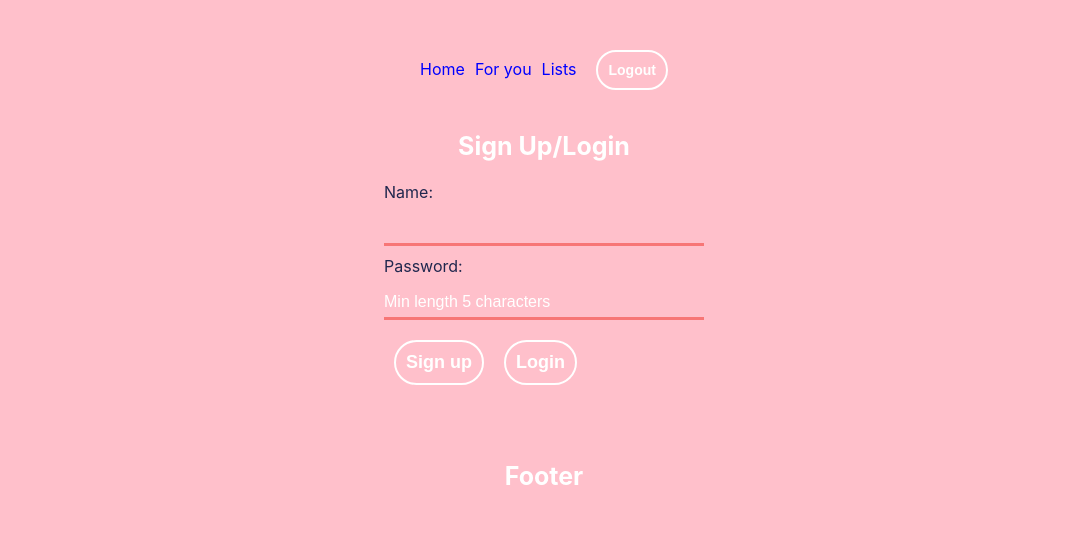
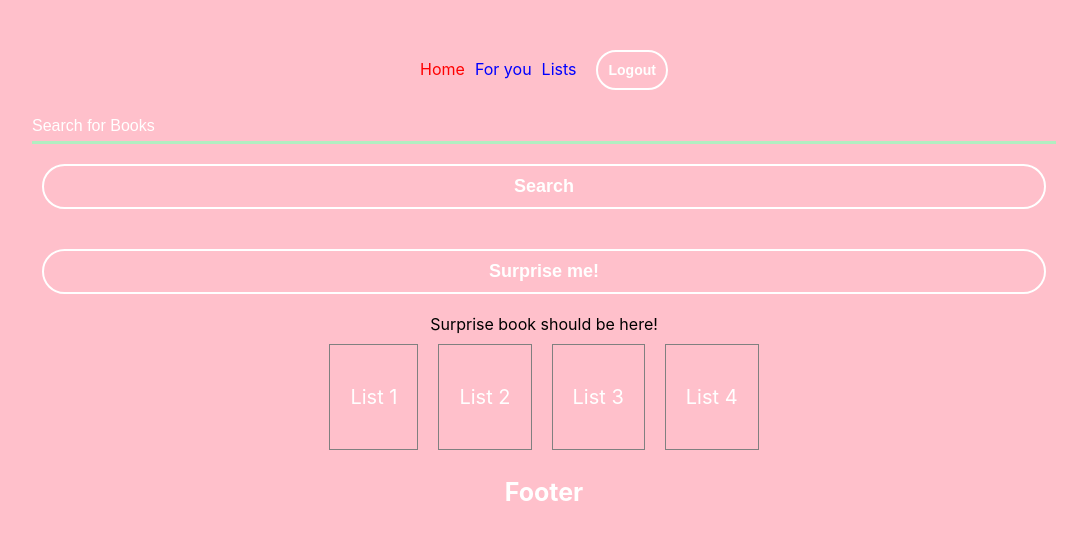
Before and after one commit to annahasselstrom/project-bookApp-frontend, a React (Create React App) app: page /home in a window 1280 px wide. Before the commit this address led to /. Shown: the top 540 px of the page, without its empty margins (96-1183 px from the left). Built offline with nearby package versions, Linux system fonts and the light colour scheme; a web font is replaced by a local one.

Commit message:
Add new Card component.

```diff
--- a/src/components/Routing.js
+++ b/src/components/Routing.js
@@ -22,8 +22,9 @@ export const Routing = () => {
           <Nav />
           {/*<SurpriseMe />*/}
           <Switch>
+            {/*}
             <Route path="/" exact component={Login} />
-            {accessToken}
+  */}
             <Route path="/home" exact>
               <HomePage />
             </Route>
--- a/src/components/SurpriseMe.js
+++ b/src/components/SurpriseMe.js
@@ -1,18 +1,65 @@
-import React from 'react';
+import React, { useState, useEffect } from 'react';
+import { useHistory } from 'react-router-dom';
+import { useSelector } from 'react-redux';
 
+//import { user } from "../reducers/user";
 
 export const SurpriseMe = () => {
+  const [result, setResult] = useState([]);
+  const [item, setItem] = useState({})
 
-    const handleClick = (event) => {
-        //randomising function goes here or
-    }
+  const API_KEY = "AIzaSyBMTkeEyzxF2RWvjntlELxi9BKATuFxRDU";
+  const API_URL_ANT = `https://www.googleapis.com/books/v1/volumes?q=subject:'art'&langRestrict="fr"&key=${API_KEY}`;
+
+  //console.log(API_URL_ANT)
+  //console.log(API_URL_YOUNG);
+
+  const handleChange = (event) => {
+    const randomBook = event.target.value;
+    //setRandomBook(randomBook); //state variable, from button
+  };
+
+  const handleSubmit = (event) => {
+    event.preventDefault();
+
+    fetch(API_URL_ANT)
+      .then((res) => res.json())
+      .then(data => {
+        //console.log(data.items)
+        setResult(data.items)
+      })
+      .catch((error) => console.log(error))
+  };
+
+  const randomResult = () => {
+    return result[Math.floor(Math.random() * result.length)]
+  };
+
+  console.log(randomResult());
+  //const randomBook = randomResult();
+
   return (
-      <form>
+    <>
+      <form onSubmit={handleSubmit}>
       <button
-          onClick={handleClick}
+        onChange={handleChange}
         type="submit">
         Surprise me!
       </button>
       </form>
+      <div>Surprise book should be here!
+        <div>
+        {Object.entries(randomResult).map((entry) =>
+        <p>{entry[4]} : {entry[0[0]]}</p>
+          )}
+          </div>
+      </div>
+      </>
     )
 };
+
+/*
+{Object.entries(randomResult).map((entry) =>
+      <p>{entry[0]} : {entry[1]}</p>
+  )}
+  */
--- a/src/pages.js/BookDetails.js
+++ b/src/pages.js/BookDetails.js
@@ -19,6 +19,7 @@ export const BookDetails = () => {
       })
       .catch((error) => console.log(error))
   }, [bookId]);
+
 
   // Create PATCH to add book to fav list
   const handleChange = (event) => {
--- a/src/pages.js/ForYou.js
+++ b/src/pages.js/ForYou.js
@@ -6,7 +6,7 @@ export const ForYou = () => {
     const history = useHistory();
     const accessToken = useSelector((store) => store.user.login.accessToken);
 
-
+    {/*}
     // set state
 
     // handle deleteBook
@@ -15,12 +15,12 @@ export const ForYou = () => {
     // GET request to get list
 
 
-
     useEffect(() => {
         if (!accessToken) {
           history.push("/")
         }
     }, [history, accessToken]);
+
 
     return (
         <h1>For you</h1>
@@ -28,4 +28,5 @@ export const ForYou = () => {
         // delete-button - handle deleteBook
         // back-button
     )
+    */}
 }
--- a/src/pages.js/HomePage.js
+++ b/src/pages.js/HomePage.js
@@ -25,7 +25,7 @@ import { SurpriseMe } from "../components/SurpriseMe";
 
 
 export const HomePage = () => {
-    const [book, setBook] = useState('');
+  const [book, setBook] = useState('');
   const [result, setResult] = useState([]);
   const history = useHistory();
   const accessToken = useSelector((store) => store.user.login.accessToken);
@@ -47,18 +47,19 @@ export const HomePage = () => {
         fetch(API_URL)
             .then((res) => res.json())
             .then(data => {
-                //console.log(data.items)
+                //   console.log(data.items)
                 setResult(data.items);
             })
             .catch((error) => console.log(error))
     };
+  {/*}
 
-    useEffect(() => {
+  useEffect(() => {
       if (!accessToken) {
-        history.push("/")
+        history.push("/home")
       }
     }, [history, accessToken]);
-
+  */}
     return (
         <>
           <form onSubmit={handleSubmit}>
--- a/src/pages.js/ListsList.js
+++ b/src/pages.js/ListsList.js
@@ -26,17 +26,21 @@ export const ListsList = () => {
         event.preventDefault();
         fetch(API_URL_YOUNG)
             .then((res) => res.json())
-            .then(data => {
-                setResult(data.items);
+          .then(data => {
+            //console.log(data.items)
+            setResult(data.items);
             })
             .catch((error) => console.log(error))
     };
 
+  /*
     useEffect(() => {
         if (!accessToken) {
           history.push("/")
         }
-      }, [history, accessToken]);
+    }, [history, accessToken]);
+  */
+
     //map and output
     return (
         <>
--- a/src/pages.js/Login.js
+++ b/src/pages.js/Login.js
@@ -94,13 +94,13 @@ export const Login = () => {
         setPassword("");
       });
   };
-
+/*
   useEffect(() => {
     if (accessToken) {
       history.push("/home")
     }
   }, [history, accessToken]);
-
+*/
   return (
     <section className="signup">
       <form>
```
Also changed, not shown: src/components/Card.js (added). Lines whose indentation alone changed are shown as unchanged.
